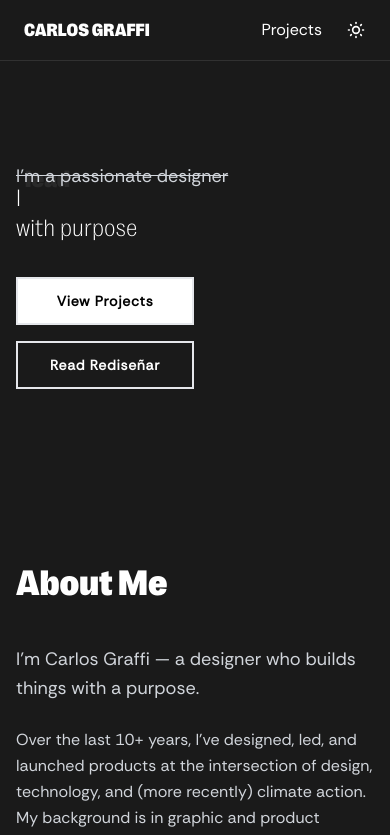
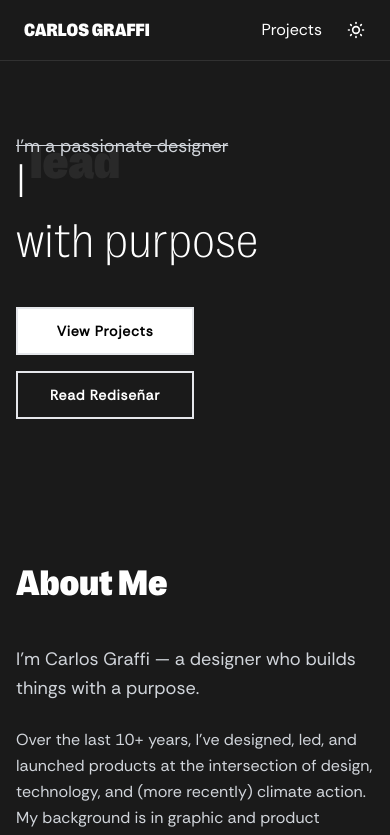
Before and after one commit to carlosgraffi/redisenarCommunity, a Next.js app: page / in a window 390 px wide. Shown: the top 835 px of the page. Built offline with nearby package versions, Linux system fonts and the light colour scheme; no server answers.

Commit message:
Checkpoint before assistant change: Increase the size of the rotating text to improve readability on the website
Update text size in RotatingText.tsx from text-2xl to text-5xl for improved visibility.

Replit-Commit-Author: Assistant

```diff
--- a/src/components/RotatingText.tsx
+++ b/src/components/RotatingText.tsx
@@ -64,7 +64,7 @@ export default function RotatingText() {
     >
       <div className="flex items-baseline">
         <span
-          className="text-2xl sm:text-3xl md:text-4xl lg:text-5xl xl:text-6xl font-thunderLight uppercase mr-1 sm:mr-2 leading-tight transition-all"
+          className="text-5xl sm:text-3xl md:text-4xl lg:text-5xl xl:text-6xl font-thunderLight uppercase mr-1 sm:mr-2 leading-tight transition-all"
           aria-hidden="true"
         >
           I
@@ -81,7 +81,7 @@ export default function RotatingText() {
               animate={prefersReducedMotion ? {} : { opacity: 1, y: 0 }}
               exit={prefersReducedMotion ? {} : { opacity: 0, y: -20 }}
               transition={{ duration: 0.85 }}
-              className="text-2xl sm:text-3xl md:text-4xl lg:text-5xl xl:text-6xl font-thunder leading-tight inline-block"
+              className="text-5xl sm:text-3xl md:text-4xl lg:text-5xl xl:text-6xl font-thunder leading-tight inline-block"
             >
               {words[index]}
             </motion.span>
@@ -89,7 +89,7 @@ export default function RotatingText() {
         </div>
       </div>
       <span
-        className="text-2xl sm:text-3xl md:text-4xl lg:text-5xl xl:text-6xl font-thunderLight leading-tight transition-all"
+        className="text-5xl sm:text-3xl md:text-4xl lg:text-5xl xl:text-6xl font-thunderLight leading-tight transition-all"
         aria-hidden="true"
       >
         with purpose
```
